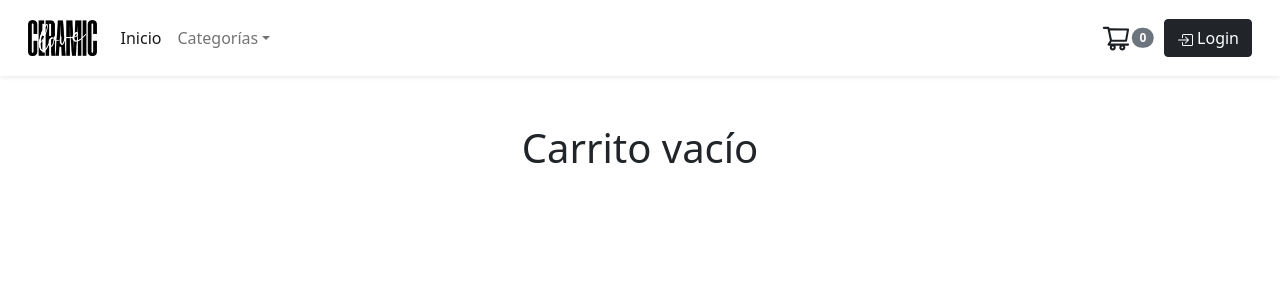
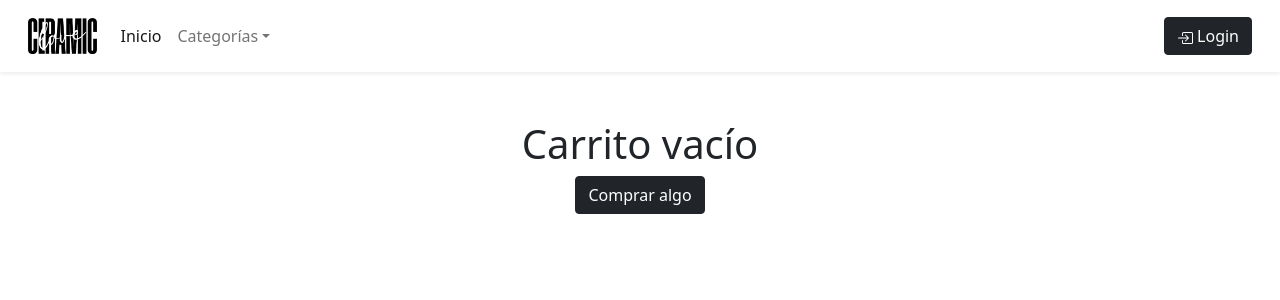
Before and after one commit to geraponcee/ceramiclove_ponce, a React (Create React App) app: page /cart in a window 1280 px wide. Shown: the top 300 px of the page. Built offline with nearby package versions, Linux system fonts and the light colour scheme.

Commit message:
Cart View with rendering techniques

```diff
--- a/src/components/Cart.jsx
+++ b/src/components/Cart.jsx
@@ -1,5 +1,6 @@
 import { useContext, useEffect, useState } from "react";
 import { CartContext } from "../contexts/CartContext";
+import { Link } from "react-router-dom";
 import "../css/cart.css"
 
 const Cart = () => {
@@ -37,7 +38,10 @@ const Cart = () => {
                                 <button className="btn btn-dark" onClick={() => context.clear()}>Limpiar carrito</button>
                             </>
                         ) : (
-                            <h1>Carrito vacío</h1>
+                            <>
+                                <h1>Carrito vacío</h1>
+                                <Link to="/"><button className="btn btn-dark">Comprar algo</button></Link>
+                            </>
                         )
                     }
                 </li>
--- a/src/components/CartWidget.jsx
+++ b/src/components/CartWidget.jsx
@@ -9,10 +9,15 @@ const CartWidget = () => {
 
     return (
         <div>
-            <AiOutlineShoppingCart />
-            <span className="position-absolute top-50 start-100 translate-middle badge rounded-pill bg-secondary">
-                <span>{`${context.countItems}`}</span>
-            </span>
+            {context.countItems > 0 ?
+                (   <>
+                        <AiOutlineShoppingCart />
+                        <span className="position-absolute top-50 start-100 translate-middle badge rounded-pill bg-secondary">
+                            <span>{`${context.countItems}`}</span>
+                        </span>
+                    </>
+                ) : false
+            }
         </div>
     );
 }
```
